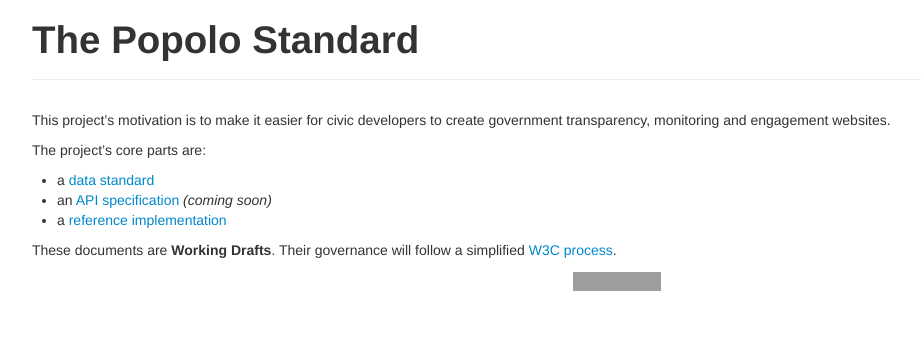
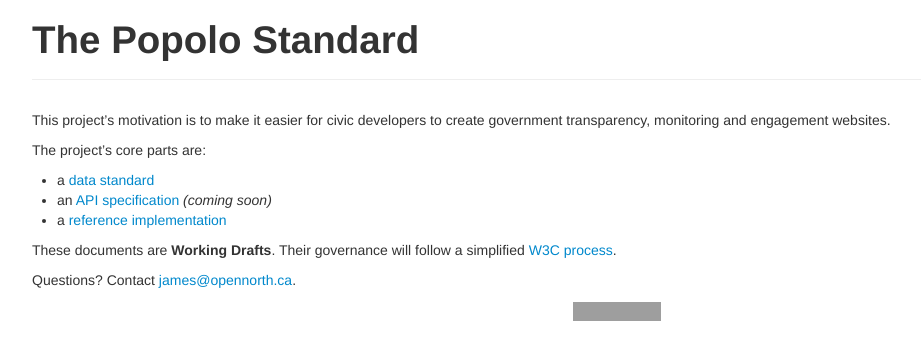
Before and after one commit to popolo-project/popolo-spec, a Jekyll site: the page built from index.md, in a window 1280 px wide. Shown: the top 360 px of the page, without its empty margins (23-944 px from the left). Built offline with Jekyll 4.4.1, drawn with Linux system fonts in a browser that asks for light colours; nearby versions of some CDN libraries; Markdown is read by kramdown in place of the engine named in the settings; grey boxes are pictures that could not be loaded.

Commit message:
add contact email

```diff
--- a/index.md
+++ b/index.md
@@ -15,3 +15,5 @@
 * a [reference implementation](https://github.com/opennorth/popolo)
 
 These documents are **Working Drafts**. Their governance will follow a simplified [W3C process](http://www.w3.org/Consortium/Process/).
+
+Questions? Contact [james@opennorth.ca](mailto:james@opennorth.ca).
```
